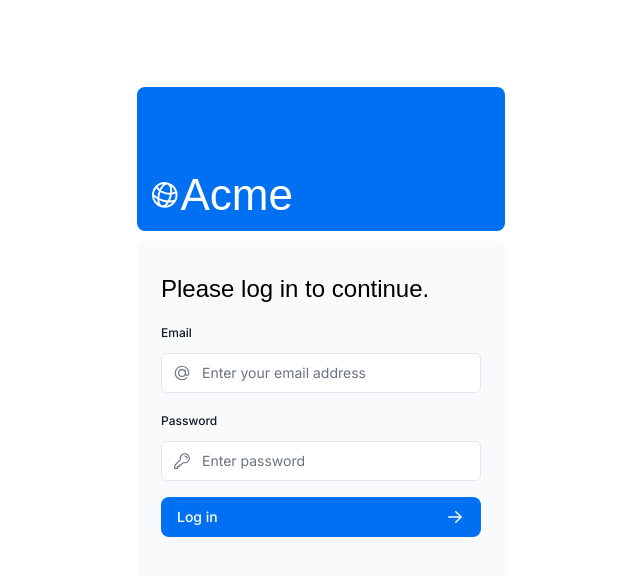
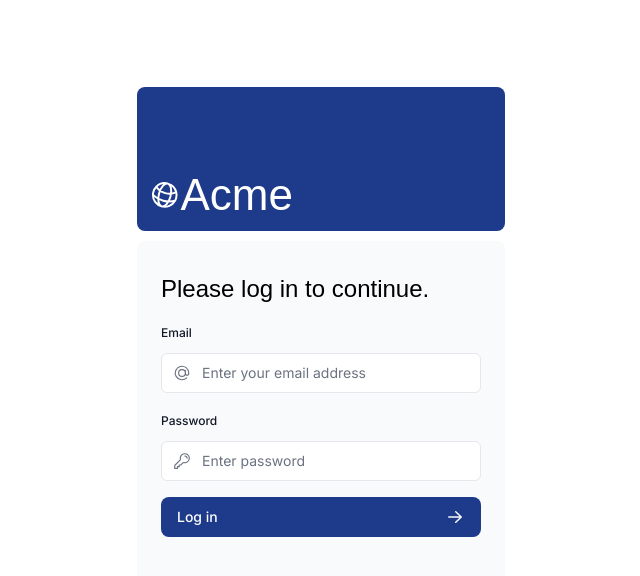
Before and after one commit to linkhanthtel/nextjs-dashboard, a Next.js app: page /login in a window 1280 px wide. Shown: the top 576 px of the page, without its empty margins (319-959 px from the left). Built offline with nearby package versions, Linux system fonts and the light colour scheme; a web font is replaced by a local one.

Commit message:
UI Updated

```diff
--- a/app/login/page.tsx
+++ b/app/login/page.tsx
@@ -5,7 +5,7 @@
   return (
     <main className="flex items-center justify-center md:h-screen">
       <div className="relative mx-auto flex w-full max-w-[400px] flex-col space-y-2.5 p-4 md:-mt-32">
-        <div className="flex h-20 w-full items-end rounded-lg bg-blue-500 p-3 md:h-36">
+        <div className="flex h-20 w-full items-end rounded-lg bg-blue-900 p-3 md:h-36">
           <div className="w-32 text-white md:w-36">
             <AcmeLogo />
           </div>
--- a/app/ui/button.tsx
+++ b/app/ui/button.tsx
@@ -9,7 +9,7 @@
     <button
       {...rest}
       className={clsx(
-        'flex h-10 items-center rounded-lg bg-blue-500 px-4 text-sm font-medium text-white transition-colors hover:bg-blue-400 focus-visible:outline focus-visible:outline-2 focus-visible:outline-offset-2 focus-visible:outline-blue-500 active:bg-blue-600 aria-disabled:cursor-not-allowed aria-disabled:opacity-50',
+        'flex h-10 items-center rounded-lg bg-blue-900 px-4 text-sm font-medium text-white transition-colors hover:bg-blue-400 focus-visible:outline focus-visible:outline-2 focus-visible:outline-offset-2 focus-visible:outline-blue-500 active:bg-blue-600 aria-disabled:cursor-not-allowed aria-disabled:opacity-50',
         className,
       )}
     >
```
